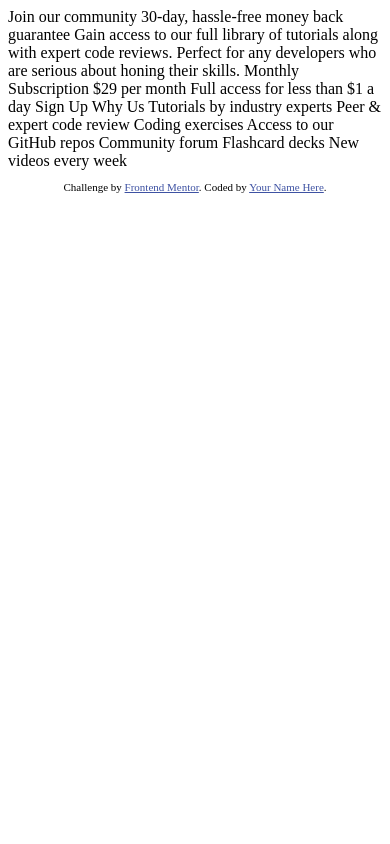
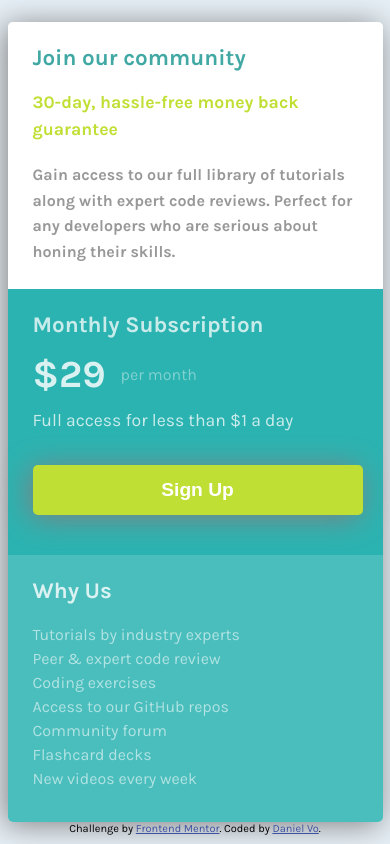
Before and after one commit to thuanvo121/Single-Price-Grid-Component, a plain HTML site: page index.html in a window 390 px wide. Drawn offline with Linux system fonts and the light colour scheme.

Commit message:
mobile first

```diff
--- a/index.html
+++ b/index.html
@@ -5,6 +5,8 @@
   <meta name="viewport" content="width=device-width, initial-scale=1.0"> <!-- displays site properly based on user's device -->
 
   <link rel="icon" type="image/png" sizes="32x32" href="./images/favicon-32x32.png">
+  <link rel="stylesheet" href="styles.css">
+  <link rel="stylesheet" href="reset.css">
 
   <title>Frontend Mentor | Single Price Grid Component</title>
 
@@ -15,35 +17,51 @@
   </style>
 </head>
 <body>
+  <div class="ticket">
+    <div class="ticket__info">
+     <h2 class="ticket__info_title">
        Join our community
-
-  30-day, hassle-free money back guarantee
-
+      </h2>
+      <h3 class="ticket__info_title-sec">
+        30-day, hassle-free money back  guarantee
+      </h3>
+      <p class="ticket__info_caption">
         Gain access to our full library of tutorials along with expert code reviews.
        Perfect for any developers who are serious about honing their skills.
-
+      </p>
+    </div>
+    <div class="ticket__cta">
+      <div class="ticket__cta_title">
         Monthly Subscription
-
-  &dollar;29 per month
-
+      </div>
+      <div class="ticket__cta_price">
+        &dollar;29
+        <!-- <span class="span">per month</span>  -->
+      </div>
+      <div class="ticket__cta_cap">
         Full access for less than &dollar;1 a day
-
-  Sign Up
-
+      </div>
+      <button class="ticket__cta_btn">Sign Up</button>
+  </div>
+  <div class="ticket__footer">
+    <div class="ticket__footer_title">
       Why Us
-
-  Tutorials by industry experts
-  Peer &amp; expert code review
-  Coding exercises
-  Access to our GitHub repos
-  Community forum
-  Flashcard decks
+    </div>
+    <div class="ticket__footer_cap">
+      Tutorials by industry experts<br>
+      Peer &amp; expert code review<br>
+      Coding exercises<br>
+      Access to our GitHub repos<br>
+      Community forum<br>
+      Flashcard decks<br>
       New videos every week
-
+    </div>
+  </div>
+</div>
   <footer>
     <p class="attribution">
       Challenge by <a href="https://www.frontendmentor.io?ref=challenge" target="_blank">Frontend Mentor</a>.
-      Coded by <a href="#">Your Name Here</a>.
+      Coded by <a href="#">Daniel Vo</a>.
     </p>
   </footer>
 </body>
--- /dev/null
+++ b/reset.css
@@ -0,0 +1,48 @@
+/* http://meyerweb.com/eric/tools/css/reset/
+   v2.0 | 20110126
+   License: none (public domain)
+*/
+
+html, body, div, span, applet, object, iframe,
+h1, h2, h3, h4, h5, h6, p, blockquote, pre,
+a, abbr, acronym, address, big, cite, code,
+del, dfn, em, img, ins, kbd, q, s, samp,
+small, strike, strong, sub, sup, tt, var,
+b, u, i, center,
+dl, dt, dd, ol, ul, li,
+fieldset, form, label, legend,
+table, caption, tbody, tfoot, thead, tr, th, td,
+article, aside, canvas, details, embed,
+figure, figcaption, footer, header, hgroup,
+menu, nav, output, ruby, section, summary,
+time, mark, audio, video {
+	margin: 0;
+	padding: 0;
+	border: 0;
+	font-size: 100%;
+	font: inherit;
+	vertical-align: baseline;
+}
+/* HTML5 display-role reset for older browsers */
+article, aside, details, figcaption, figure,
+footer, header, hgroup, menu, nav, section {
+	display: block;
+}
+body {
+	line-height: 1;
+}
+ol, ul {
+	list-style: none;
+}
+blockquote, q {
+	quotes: none;
+}
+blockquote:before, blockquote:after,
+q:before, q:after {
+	content: '';
+	content: none;
+}
+table {
+	border-collapse: collapse;
+	border-spacing: 0;
+}
--- /dev/null
+++ b/styles.css
@@ -0,0 +1,142 @@
+@import url('https://fonts.googleapis.com/css2?family=Karla:ital,wght@0,400;0,700;1,400;1,700&display=swap');
+
+:root{
+font-size: 16px;
+font-family: 'Karla', sans-serif;
+--padding:25px 20px 20px 25px;
+--color-sec:hsl(71, 73%, 54%);
+--line-ht:1.5;
+--ft-title:1.4rem;
+--shadow: -3px 3px 30px 0px grey;
+}
+
+*{
+    box-sizing: border-box;
+
+}
+
+body{
+    width: 100%;
+    height: 100vh;
+    background-color: #e6eff6;
+    display:flex;
+    justify-content: center;
+    align-items: center;
+    position:relative;
+
+}
+
+.ticket{
+    width: 375px;
+    height: 800px;
+    box-shadow: var(--shadow);
+    border-radius: 5px;
+
+
+}
+
+.ticket__info{
+    padding:var(--padding);
+    width: 100%;height: calc(100% / 3);
+    background-color: white;
+    border-radius: 5px 5px 0 0;
+
+}
+
+.ticket__cta{
+    padding:var(--padding);
+    width: 100%;height: calc(100% / 3);
+    background-color: #2bb3b1;
+}
+
+.ticket__footer{
+    padding:var(--padding);
+    width: 100%;height: calc(100% / 3);
+    background-color: #4abebd;
+}
+
+footer{
+    position:fixed;
+    bottom:10px;
+}
+
+.ticket__info_title{
+    font-size: var(--ft-title);
+    color:#41a8a4;
+    font-weight: 700;
+}
+
+.ticket__info_title-sec{
+    font-size: 1.1rem;
+    font-weight: 700;
+    color: var(--color-sec);
+    margin-top:20px;
+    line-height: var(--line-ht)
+}
+
+.ticket__info_caption{
+    font-weight: 700;
+    color:rgba(128, 128, 128, 0.81);
+    line-height: 1.6;
+    margin-top: 20px;
+    word-spacing: 120%;
+}
+
+.ticket__cta_title{
+    font-size: var(--ft-title);
+    font-weight: 700;
+    color: rgba(255, 255, 255, 0.748);
+}
+
+.ticket__cta_price{
+    font-size: 2.4rem;
+    margin-top:20px;
+    position:relative;
+    color: rgba(255, 255, 255, 0.822);
+    font-weight: 700;
+}
+
+.ticket__cta_price::after{
+    content:"per month";
+    font-size: 1rem;
+    font-weight: 44;
+    color:rgba(255, 255, 255, 0.404);
+    position:absolute;
+    top:50%;
+    margin-left:15px;
+    transform:translatey(-50%);
+}
+
+.ticket__cta_cap{
+    font-size: 1.1rem;
+    font-weight: 400;
+    color:rgba(255, 255, 255, 0.748);
+    margin-top:18px;
+}
+
+.ticket__cta_btn{
+    width: 100%;height: 50px;
+    margin-top: 35px;
+    font-weight: 700;
+    font-size: 1.2rem;
+    color: white;
+    background-color:var(--color-sec);
+    border: 0px;
+    border-radius:5px;
+    box-shadow: var(--shadow);
+}
+.ticket__footer{
+    border-radius: 0 0 5px 5px;
+}
+.ticket__footer_title{
+    font-size: var(--ft-title);
+    color:rgba(255, 255, 255, 0.804);
+    font-weight: 700;
+}
+
+.ticket__footer_cap{
+    font-size: 1rem;
+    color:rgba(255, 255, 255, 0.566);
+    margin-top:20px;
+    line-height: var(--line-ht);
+}
```
Lines whose indentation alone changed are shown as unchanged.
